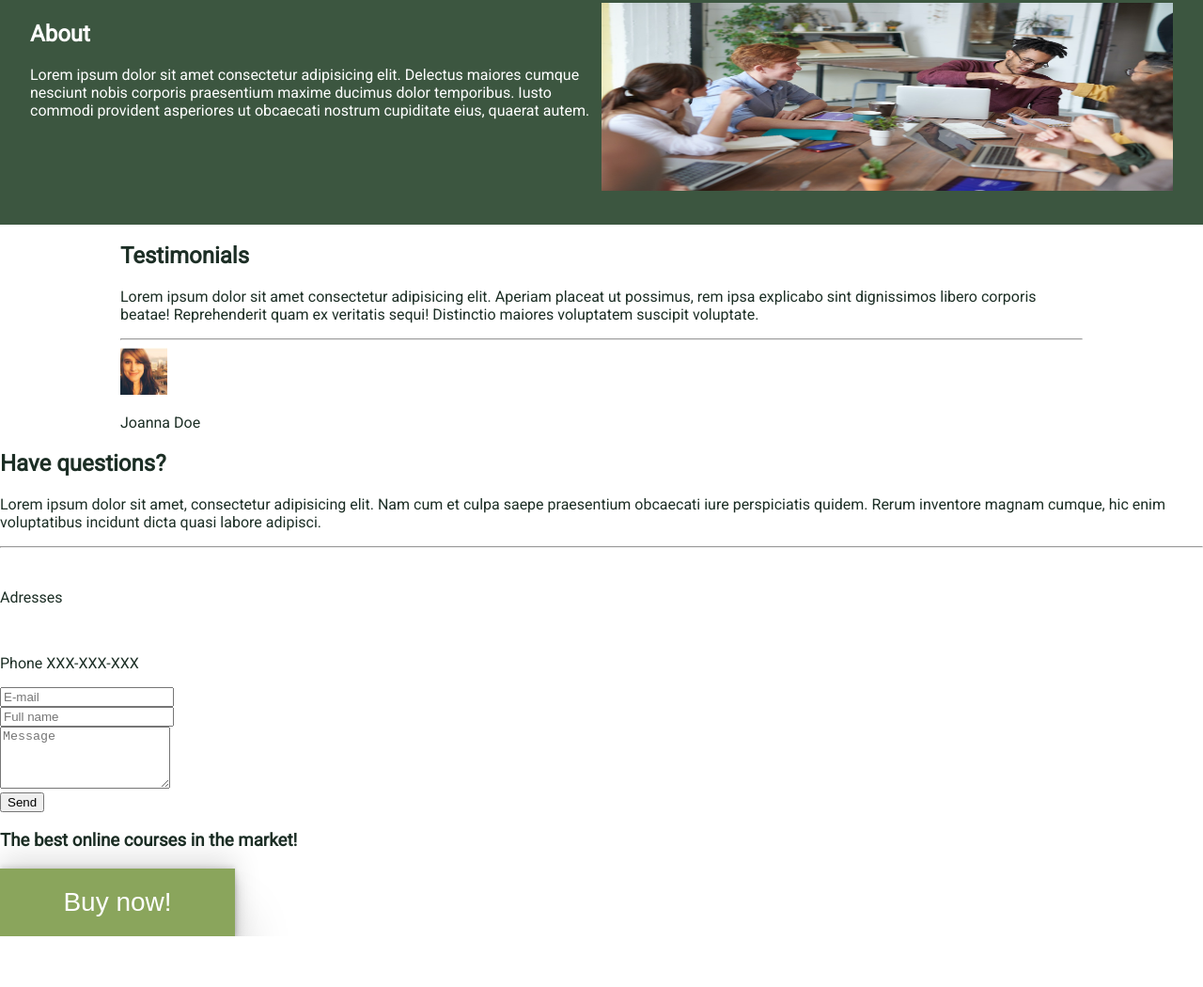
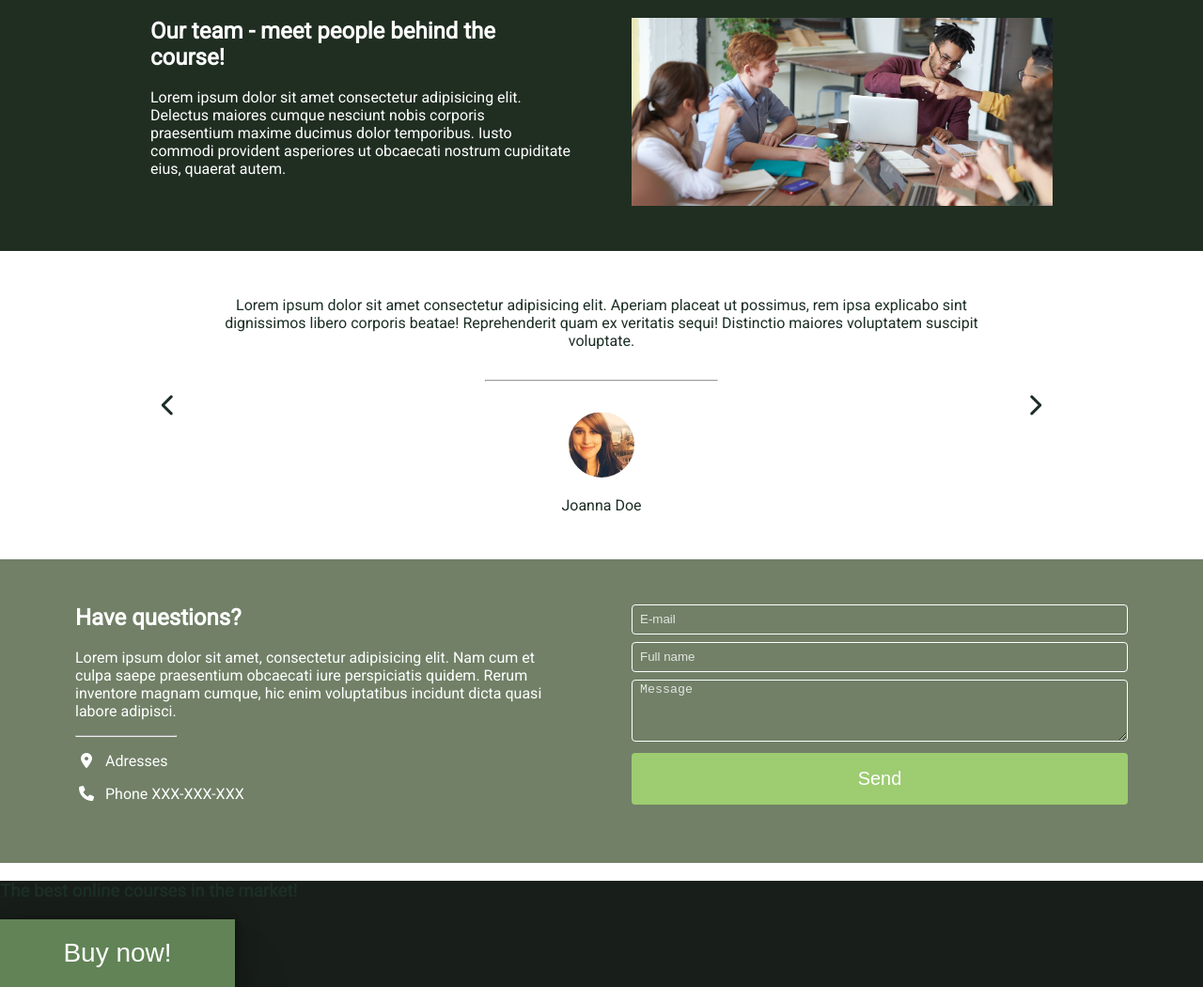
Before and after one commit to BeataBazyl/Project--online-courses, a plain HTML site: page index.html in a window 1280 px wide. Shown: the part 783-1833 px from the top of the page at 94% size. Before the commit the page ends 1779 px from the top, so only its background shows below. Drawn offline with Linux system fonts and the light colour scheme.

Commit message:
section about and contact finished

```diff
--- a/css/style.css
+++ b/css/style.css
@@ -21,7 +21,7 @@ a {
 
 .cta-button {
     min-width: 200px;
-    background-color: #8aa55c;
+    background-color: #618356;
     color: #fff;
     border: none;
     font-size: 1.5rem;
@@ -32,7 +32,7 @@ a {
 }
 
 .cta-button:hover {
-    background-color: #a3c569;
+    background-color: #a6f25e;
 }
 
 .cta-button--big {
@@ -49,7 +49,7 @@ a {
     position: fixed;
     top: 0;
     width: 100%;
-    background-color: #1c2e25;
+    background-color: #101b15;
     box-shadow: rgba(0, 0, 0, 0.25) 0px 54px 55px, rgba(0, 0, 0, 0.12) 0px -12px 30px, rgba(0, 0, 0, 0.12) 0px 4px 6px, rgba(0, 0, 0, 0.17) 0px 12px 13px, rgba(0, 0, 0, 0.09) 0px -3px 5px;
 }
 
@@ -75,7 +75,7 @@ a {
 }
 
 .nav__link--active {
-    background-color: #2c4430;
+    background-color: #202e22;
 }
 
 /* END OF NAV */
@@ -106,7 +106,7 @@ a {
 
 .features {
     display: flex;
-    margin-top: 2rem;
+    padding-top: 2rem;
 }
 
 .feature {
@@ -125,15 +125,170 @@ a {
 /* START ABOUT */
 
 .about {
+    padding: 3rem 0;
+    background-color: #202e22;
+    color: #fff;
+}
+
+.about__container {
     display: flex;
-    padding: 2rem;
-    background-color: #3c5640;
-    color: #fff;
 }
 
 .about__text, .about__image {
     flex-basis: 50%;
+    padding: 0 2rem;
+}
+
+.about__header {
+    margin-top: 0;
+}
+
+.about__image-container {
+    width: 100%;
+    height: 200px;
+    background-image: url(../img/team.jpg);
+    background-position: right;
+    background-repeat: no-repeat;
+    background-size: cover;
+}
+
+/* END OF ABOUT */
+
+/* START TESTIMONIALS */
+
+.testimonials {
+    display: flex;
+    padding: 2rem;
+}
+
+.testimonial-arrow {
+    display: flex;
+    justify-content: center;
+    align-items: center;
+    flex-basis: 10%;
+    font-size: 1.5rem;
 }
 
 
-/* END OF ABOUT */
+.testimonial {
+    flex-basis: 80%;
+    text-align: center;
+}
+
+
+.testimonial__text {
+
+}
+
+.testimonial__rule {
+    margin: 2rem auto;
+    width: 30%;
+    min-width: 200px;
+}
+
+.testimonial__avatar {
+    border-radius: 50%;
+    height: 70px;
+    width: 70px;
+}
+
+.testimonial__name {
+
+}
+
+/* END OF TESTIMONIALS */
+
+
+/* START CONTACT */
+
+.contact {
+    background-color:#718067;
+    color: #fff;
+    padding: 3rem;
+}
+
+.contact__container {
+    display: flex;
+}
+
+.contact__text, .contact__form {
+    flex-basis: 50%;
+    padding: 0 2\rem;
+}
+
+.contact__header {
+    margin-top: 0;
+}
+
+.contact__rule {
+    width: 20%;
+    min-width: 100px;
+    margin: 0;
+}
+
+.contact__address-icon {
+    width: 1.5rem;
+    text-align: center;
+    margin-right: 0.25rem;
+}
+
+
+/* END OF CONTACT */
+
+
+/* START FOOTER */
+
+.footer {
+    background-color:#181e19;
+}
+
+/* END OF FOOTER */
+
+/* START FORM */
+.contact-form {
+    color: #fff;
+}
+.contact-form--input {
+    color: #fff;
+    min-height: 2rem;
+    border-radius: 4px;
+    border: 1px solid #fff;
+    margin-bottom: 0.5rem;
+    padding-left: 0.5rem;
+    box-sizing: border-box;
+    outline: none;
+}
+
+.contact-form--input::placeholder {
+    color: rgba(255, 255, 255, 0.8);
+}
+
+.contact-form__input--fullwidth {
+    width: 100%;
+}
+
+.contact-form__input--transparent {
+    background-color: transparent;
+}
+
+.contact-form__submit {
+    min-width: 100px;
+    border: none;
+    background-color: #9dcc71;
+    padding: 1rem;
+    border-radius: 4px;
+    color: #fff;
+    cursor: pointer;
+    transition: background-color 0.5s ease-in-out;
+    font-size: 1.25rem;
+}
+
+.contact-form__submit--fullwidth {
+    width: 100%;
+}
+
+.contact-form__submit:hover {
+    background-color: #a6f25e;
+}
+
+/* END OF FORM */
--- a/index.html
+++ b/index.html
@@ -114,90 +114,106 @@
         class="about"
         id="about"
     >
+        <div class="about__container container">
             <div class="about__text">
-            <h2>About</h2>
-            <p>Lorem ipsum dolor sit amet consectetur adipisicing elit. Delectus maiores cumque nesciunt nobis corporis
+                <h2 class="about__header">Our team - meet people behind the course!</h2>
+                <p class="about__description">Lorem ipsum dolor sit amet consectetur adipisicing elit. Delectus maiores
+                    cumque nesciunt nobis
+                    corporis
                     praesentium maxime ducimus dolor temporibus. Iusto commodi provident asperiores ut obcaecati nostrum
                     cupiditate eius, quaerat autem.</p>
             </div>
             <div class="about__image">
+                <div class="about__image-container"></div>
+            </div>
+        </div>
+    </div>
+
+    <div
+        class="testimonials container"
+        id="testimonials"
+    >
+
+        <div class="testimonial-arrow ">
+            <i class="fas fa-chevron-left"></i>
+        </div>
+        <div class="testimonial">
+            <div class="testimonial__text">
+                <p>Lorem ipsum dolor sit amet consectetur adipisicing elit. Aperiam placeat ut possimus, rem ipsa
+                    explicabo
+                    sint dignissimos libero corporis beatae! Reprehenderit quam ex veritatis sequi! Distinctio maiores
+                    voluptatem suscipit voluptate.</p>
+                <hr class="testimonial__rule" />
                 <img
-                src="./img/team.jpg"
-                alt="Team photo"
-                width="100%"
-                height="200"
+                    class="testimonial__avatar"
+                    src="./img/avatar.jpg"
+                    alt="avatar"
                 >
+                <p class="testimonial__name">
+                    Joanna Doe
+                </p>
+            </div>
+        </div>
+        <div class="testimonial-arrow">
+            <i class="fas fa-chevron-right"></i>
         </div>
 
     </div>
 
     <div
-        class="container"
-        id="testimonials"
+        class="contact"
+        id="contact"
     >
+        <div class="contact__container">
 
-        <h2>Testimonials</h2>
+            <div class="contact__text">
                 <div>
-            <p>Lorem ipsum dolor sit amet consectetur adipisicing elit. Aperiam placeat ut possimus, rem ipsa explicabo
-                sint dignissimos libero corporis beatae! Reprehenderit quam ex veritatis sequi! Distinctio maiores
-                voluptatem suscipit voluptate.</p>
-            <hr />
-            <img
-                src="./img/avatar.jpg"
-                alt="avatar"
-                width="50"
-            >
-            <p>
-                Joanna Doe
+                    <h2 class="contact__header">Have questions?</h2>
+                    <p>Lorem ipsum dolor sit amet, consectetur adipisicing elit. Nam cum et culpa saepe praesentium
+                        obcaecati
+                        iure perspiciatis quidem. Rerum inventore magnam cumque, hic enim voluptatibus incidunt dicta
+                        quasi
+                        labore adipisci.</p>
+                    <hr class="contact__rule" />
+                </div>
+                <p class="contact__address-line">
+                    <i class="contact__address-icon fas fa-map-marker-alt"></i>
+                    Adresses
+                </p>
+                <p class="contact__address-line">
+                    <i class="contact__address-icon fas fa-phone"></i>
+                    Phone XXX-XXX-XXX
                 </p>
             </div>
-    </div>
 
-    <div id="contact">
+            <div class="contact__form">
 
-        <div>
-            <div>
-                <h2>Have questions?</h2>
-                <p>Lorem ipsum dolor sit amet, consectetur adipisicing elit. Nam cum et culpa saepe praesentium
-                    obcaecati
-                    iure perspiciatis quidem. Rerum inventore magnam cumque, hic enim voluptatibus incidunt dicta quasi
-                    labore adipisci.</p>
-                <hr />
-            </div>
-            <div>
-                <img
-                    src=""
-                    alt=""
+                <form
+                    class="contact-form"
+                    action="https://form-data-to-html-table.examples.coderoad.pl"
+                    method="POST"
                 >
-                <p>Adresses</p>
-            </div>
-            <div>
-                <img
-                    src=""
-                    alt=""
-                >
-                <p>Phone XXX-XXX-XXX</p>
-            </div>
-        </div>
-
-        <div>
-
-            <form>
                     <div>
                         <div>
                             <input
+                                class="contact-form--input contact-form__input--fullwidth contact-form__input--transparent"
+                                name="email"
                                 type="email"
                                 placeholder="E-mail"
                             />
                         </div>
                         <div>
                             <input
+                                class="contact-form--input contact-form__input--fullwidth contact-form__input--transparent"
+                                name="name"
                                 type="text"
                                 placeholder="Full name"
                             />
                         </div>
                     </div>
                     <textarea
+                        class="contact-form--input contact-form__input--fullwidth contact-form__input--transparent"
+                        name="message"
                         rows="4"
                         placeholder="Message"
                     ></textarea>
@@ -206,7 +222,7 @@
                     </div>
 
                     <div>
-                    <button>Send</button>
+                        <button class="contact-form__submit contact-form__submit--fullwidth ">Send</button>
                     </div>
 
                 </form>
@@ -215,8 +231,13 @@
 
         </div>
     </div>
+    </div>
+    </div>
 
-    <div id="footer">
+    <div
+        class="footer"
+        id="footer"
+    >
         <h3>The best online courses in the market!</h3>
         <button class="cta-button cta-button--big">Buy now!</button>
     </div>
```
Lines whose indentation alone changed are shown as unchanged.
